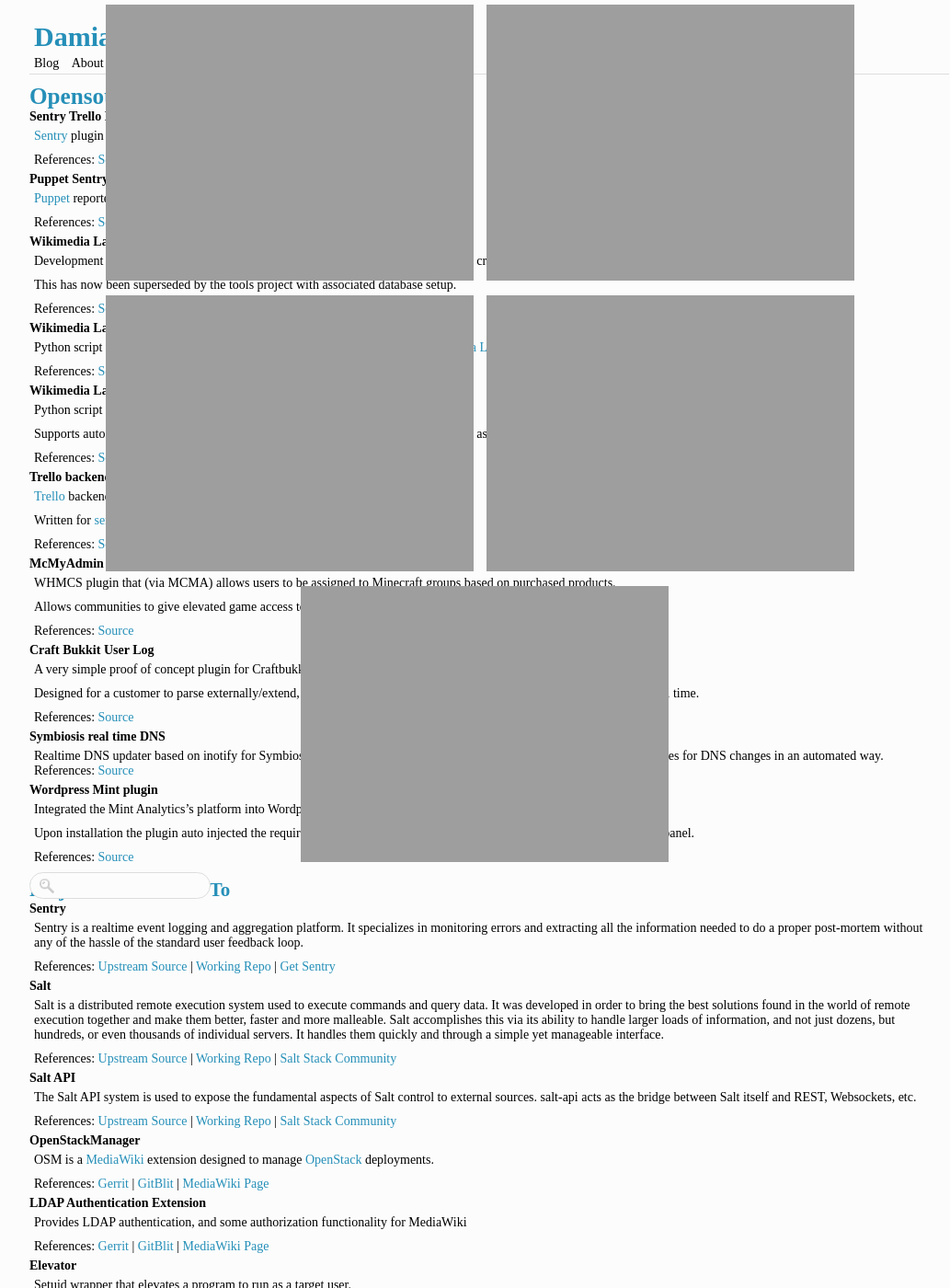
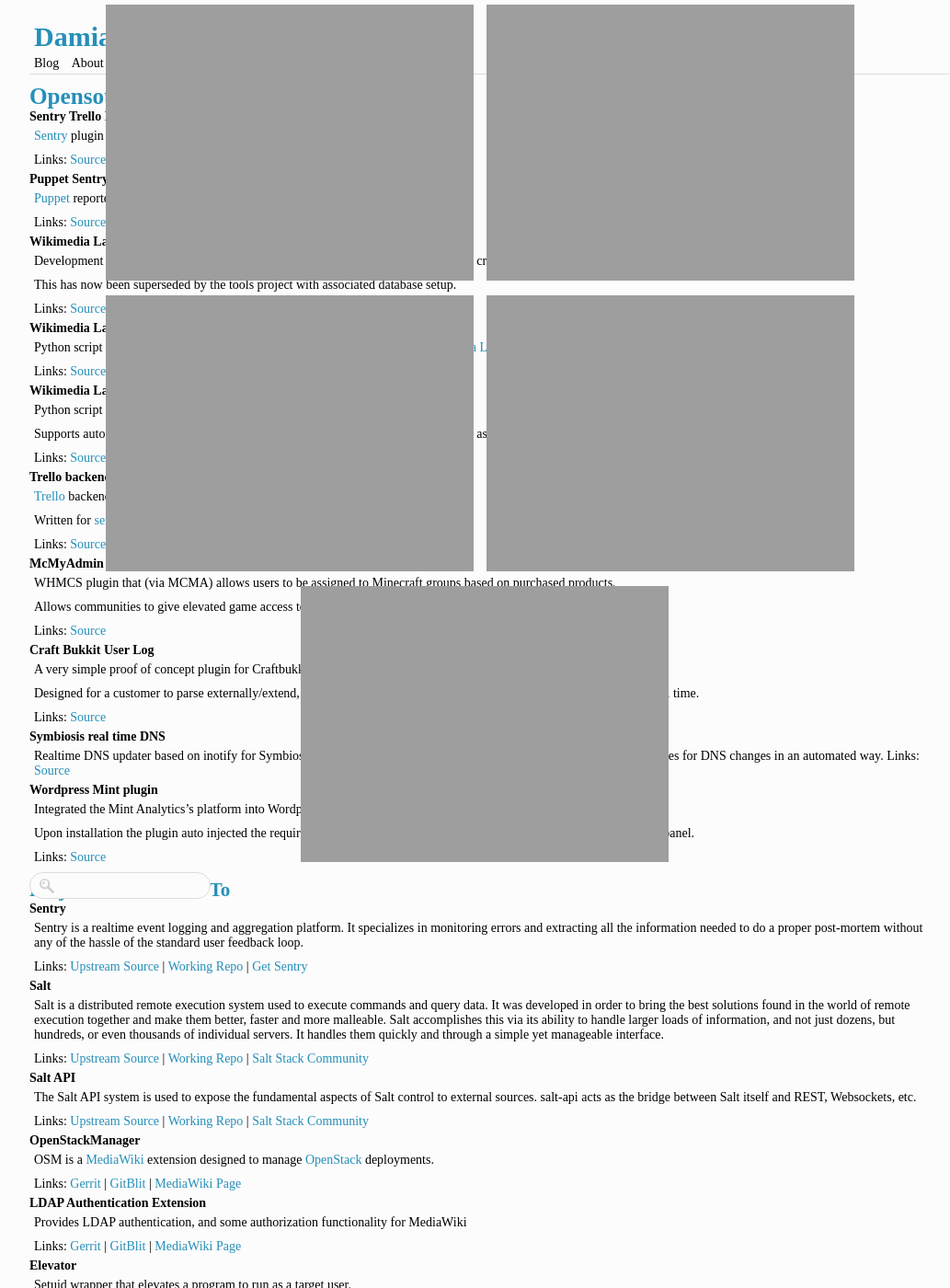
Before and after one commit to DamianZaremba/damianzaremba.co.uk, a Jekyll site: the page built from content/projects/index.markdown, in a window 1280 px wide and 1400 px high. Shown: the whole window at 92% size, without its empty margins (108-1141 px from the left). Built offline with Jekyll 4.4.1, drawn with Linux system fonts in a browser that asks for light colours; nearby versions of some CDN libraries; Markdown is read by kramdown in place of the engine named in the settings; comment, search, counter and statistics services are not loaded; some of the changed lines change nothing that is shown; some of the changed text lies outside the part shown.

Commit message:
s/References/Links/g

```diff
--- a/content/projects/index.markdown
+++ b/content/projects/index.markdown
@@ -12,14 +12,14 @@
 [Sentry](https://www.getsentry.com/) plugin that creates
 [Trello](https://trello.com/) cards for events.
 
-References:
+Links:
 [Source](https://github.com/DamianZaremba/sentry-trello) |
 [Pypi](https://pypi.python.org/pypi?name=sentry-trello)
 
 #### Puppet Sentry Plugin
 [Puppet](https://puppetlabs.com/) reporter that sends run issues to [Sentry](https://www.getsentry.com/)
 
-References:
+Links:
 [Source](https://github.com/DamianZaremba/sentry-puppet)
 
 #### Wikimedia Labs Bots MySQL creator
@@ -27,14 +27,14 @@
 
 This has now been superseded by the tools project with associated database setup.
 
-References:
+Links:
 [Source](https://github.com/DamianZaremba/labs-bots-mysql-creator)
 
 #### Wikimedia Labs Bots vHost Builder
 Python script to create public_html folders for users of the Bots project on
 [Wikimedia Labs](https://wikitech.wikimedia.org/).
 
-References:
+Links:
 [Source](https://github.com/DamianZaremba/labs-bots-vhost-builder)
 
 #### Wikimedia Labs Nagios Config Builder
@@ -44,7 +44,7 @@
 Supports autodiscovery of instances and services (based on puppet
 manifests) as well as templating based on meta data.
 
-References:
+Links:
 [Source](https://github.com/DamianZaremba/labsnagiosbuilder) |
 [Gerrit](https://gerrit.wikimedia.org/r/#/q/project:labs/nagios-builder,n,z) |
 [GitBlit](https://git.wikimedia.org/summary/labs%2Fnagios-builder)
@@ -56,7 +56,7 @@
 Written for [sentry-trello](https://github.com/DamianZaremba/sentry-trello), but should work with any
 [django-social-auth](https://github.com/omab/django-social-auth/) install.
 
-References:
+Links:
 [Source](https://github.com/DamianZaremba/django-social-auth-trello) |
 [Pypi](https://pypi.python.org/pypi?name=django-social-auth-trello)
 
@@ -66,7 +66,7 @@
 
 Allows communities to give elevated game access to donors etc.
 
-References:
+Links:
 [Source](https://github.com/DamianZaremba/McMyAdmin-WHMCS)
 
 #### Craft Bukkit User Log
@@ -74,12 +74,12 @@
 
 Designed for a customer to parse externally/extend, enabling them to relay notifications to IRC/Twitter/their website in real time.
 
-References:
+Links:
 [Source](https://github.com/DamianZaremba/craftbukkit-userlog)
 
 #### Symbiosis real time DNS
 Realtime DNS updater based on inotify for Symbiosis. Replaces the default hour cron job, enabling much faster update times for DNS changes in an automated way.
-References:
+Links:
 [Source](https://github.com/DamianZaremba/symbiosis-realtime-dns)
 
 #### Wordpress Mint plugin
@@ -87,7 +87,7 @@
 
 Upon installation the plugin auto injected the required code into page headers and rendered a stats overview in the Admin panel.
 
-References:
+Links:
 [Source](http://plugins.svn.wordpress.org/mint/)
 
 Projects I Contribute To
@@ -98,7 +98,7 @@
 monitoring errors and extracting all the information needed to do a proper
 post-mortem without any of the hassle of the standard user feedback loop.
 
-References:
+Links:
 [Upstream Source](https://github.com/getsentry/sentry) |
 [Working Repo](https://github.com/DamianZaremba/sentry) |
 [Get Sentry](https://www.getsentry.com/)
@@ -111,7 +111,7 @@
 and not just dozens, but hundreds, or even thousands of individual servers. It
 handles them quickly and through a simple yet manageable interface.
 
-References:
+Links:
 [Upstream Source](https://github.com/saltstack/salt) |
 [Working Repo](https://github.com/DamianZaremba/salt) |
 [Salt Stack Community](http://saltstack.org)
@@ -121,7 +121,7 @@
 external sources. salt-api acts as the bridge between Salt itself and REST,
 Websockets, etc.
 
-References:
+Links:
 [Upstream Source](https://github.com/saltstack/salt-api) |
 [Working Repo](https://github.com/DamianZaremba/salt-api) |
 [Salt Stack Community](http://saltstack.org)
@@ -130,7 +130,7 @@
 OSM is a [MediaWiki](http://www.mediawiki.org/) extension designed to manage
 [OpenStack](http://www.openstack.org/) deployments.
 
-References:
+Links:
 [Gerrit](https://gerrit.wikimedia.org/r/#/q/project:mediawiki/extensions/OpenStackManager,n,z) |
 [GitBlit](https://git.wikimedia.org/summary/mediawiki%2Fextensions%2FOpenStackManager) |
 [MediaWiki Page](http://www.mediawiki.org/wiki/Extension:OpenStackManager)
@@ -138,7 +138,7 @@
 #### LDAP Authentication Extension
 Provides LDAP authentication, and some authorization functionality for MediaWiki
 
-References:
+Links:
 [Gerrit](https://gerrit.wikimedia.org/r/#/q/project:mediawiki/extensions/LdapAuthentication,n,z) |
 [GitBlit](https://git.wikimedia.org/summary/mediawiki%2Fextensions%2FLdapAuthentication) |
 [MediaWiki Page](http://www.mediawiki.org/wiki/Extension:LDAP_Authentication)
@@ -146,7 +146,7 @@
 #### Elevator
 Setuid wrapper that elevates a program to run as a target user.
 
-References:
+Links:
 [Upstream Source](https://github.com/LukeCarrier/elevator) |
 [Working Repo](https://github.com/DamianZaremba/elevator)
 
@@ -155,7 +155,7 @@
 
 Used to increase forum responsiveness successfully.
 
-References:
+Links:
 [Source](https://github.com/DamianZaremba/xenforo-irc-relay)
 
 #### ClueMon
@@ -163,7 +163,7 @@
 [Nagios](http://www.nagios.org/) configs for [ClueNet](http://cluenet.org),
 based on a blend of LDAP and MediaWiki data.
 
-References:
+Links:
 [Source](https://github.com/cluenet/cluemon)
 
 #### ClueBot NG/ClueBot III
@@ -175,7 +175,7 @@
 
 Score output is used by a number of other Human orientated tools, notably Huggle and Stiki.
 
-References:
+Links:
 [NG Source](https://github.com/damianzaremba/cluebotng) |
 [III Source](https://github.com/damianzaremba/cluebot3)
 
```
